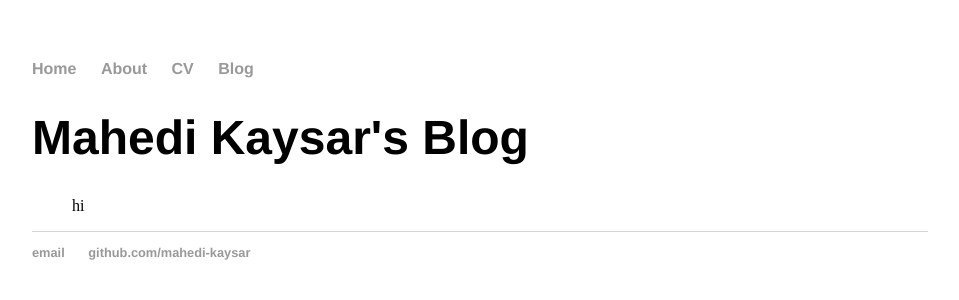
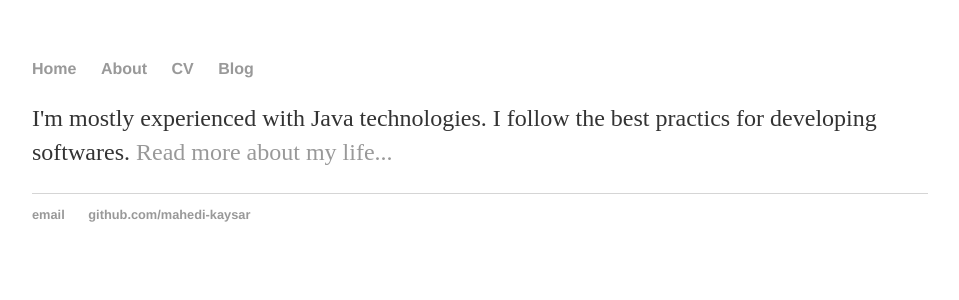
Before and after one commit to mahedi-kaysar/mahedi-kaysar.github.io, a Jekyll site: the page built from about/index.html, in a window 1280 px wide. Shown: the top 300 px of the page, without its empty margins (160-1119 px from the left). Built offline with Jekyll 4.4.1, drawn with Linux system fonts in a browser that asks for light colours.

Commit message:
Update index.html

```diff
--- a/about/index.html
+++ b/about/index.html
@@ -2,7 +2,6 @@
 layout: default
 title: Mahedi Kaysar's Blog
 ---
-	<h1>{{ page.title }}</h1>
-	<ul class="content">
-	hi
-	</ul>
+<div class="blurb">
+	<p>I'm mostly experienced with Java technologies. I follow the best practics for developing softwares. <a href="/about">Read more about my life...</a></p>
+</div><!-- /.blurb -->
```
